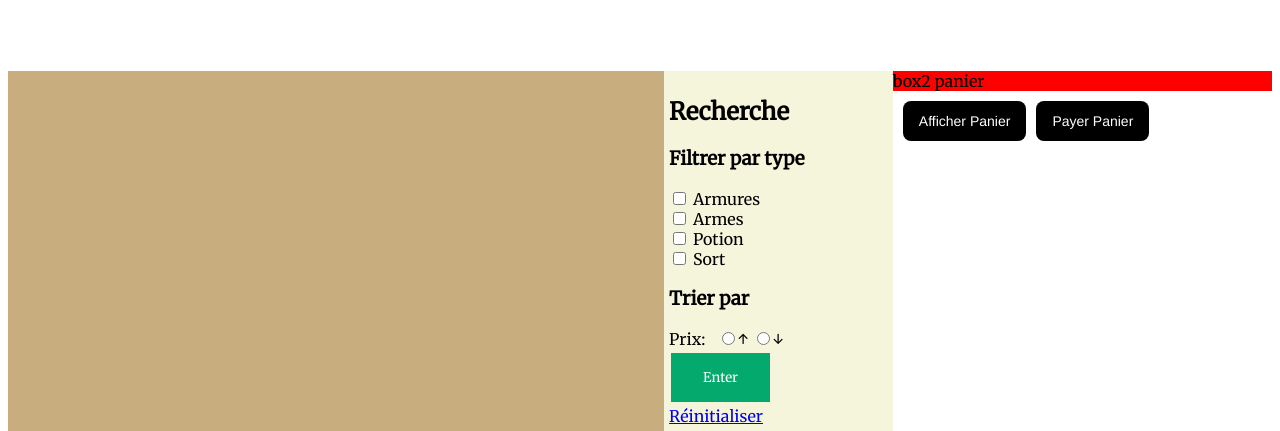
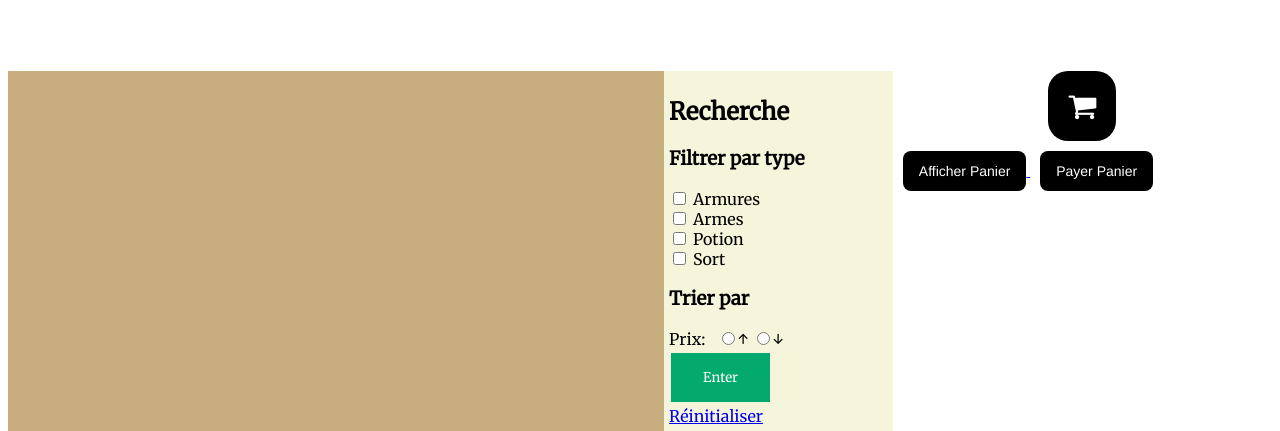
Before and after one commit to vincentbeaupre/Darquest, a PHP site: page /market.php in a window 1280 px wide. Shown: the part 72-503 px from the top of the page. Run offline with PHP 8.4, Linux system fonts and the light colour scheme; data that the repository does not hold is empty.

Commit message:
changements section panier

```diff
--- a/market.php
+++ b/market.php
@@ -67,13 +67,13 @@ if ($_SERVER['REQUEST_METHOD'] === "GET") {
       </div>
     </div>
     <div id="box2">
-      <div id="currency">
+      <div class="montant">
         <?php
-        echo (isset($_SESSION['idJoueur'])) ? "<h4 style='font-weight:bold;margin:5px;''>" . afficherMontant(Database::getSoldeJoueur($idJoueur)) . "</h4>": "";
+        echo (isset($_SESSION['idJoueur'])) ? afficherMontant(Database::getSoldeJoueur($idJoueur)) : "";
         ?>
-      </div>
-      <div id="panier">box2 panier
-
+        <div>
+        <i class="fa fa-shopping-cart cartIcon"></i>
+        </div>
       </div>
       <div id="boutonPanier">
         <a href="http://167.114.152.54/~darquest6/panier.php">
--- a/stylesheet.css
+++ b/stylesheet.css
@@ -167,20 +167,18 @@ main {
   padding:5px;
 }
 
-#currency {
-  background-color: yellow;
-  height: 30%;
+.montant {
+  display: inline-flex;
+  background-color: black;
+  color: white;
+  margin: auto;
+  padding: 20px;
+  justify-content: space-between;
+  border-radius: 20px;
 }
 
-#panier {
-  background-color: red;
-  height: 60%;
-}
-
-#boutonPanier {
-  height: 10%;
-  display: flex;
-  flex-direction: row;
+i.cartIcon{
+  font-size: 30px;
 }
 
 .buttonMarket {
@@ -209,10 +207,6 @@ main {
   user-select: none;
   -webkit-user-select: none;
   touch-action: manipulation;
-}
-
-#panierBody {
-  padding-top: 5%;
 }
 
 .itemCardMain {
```
